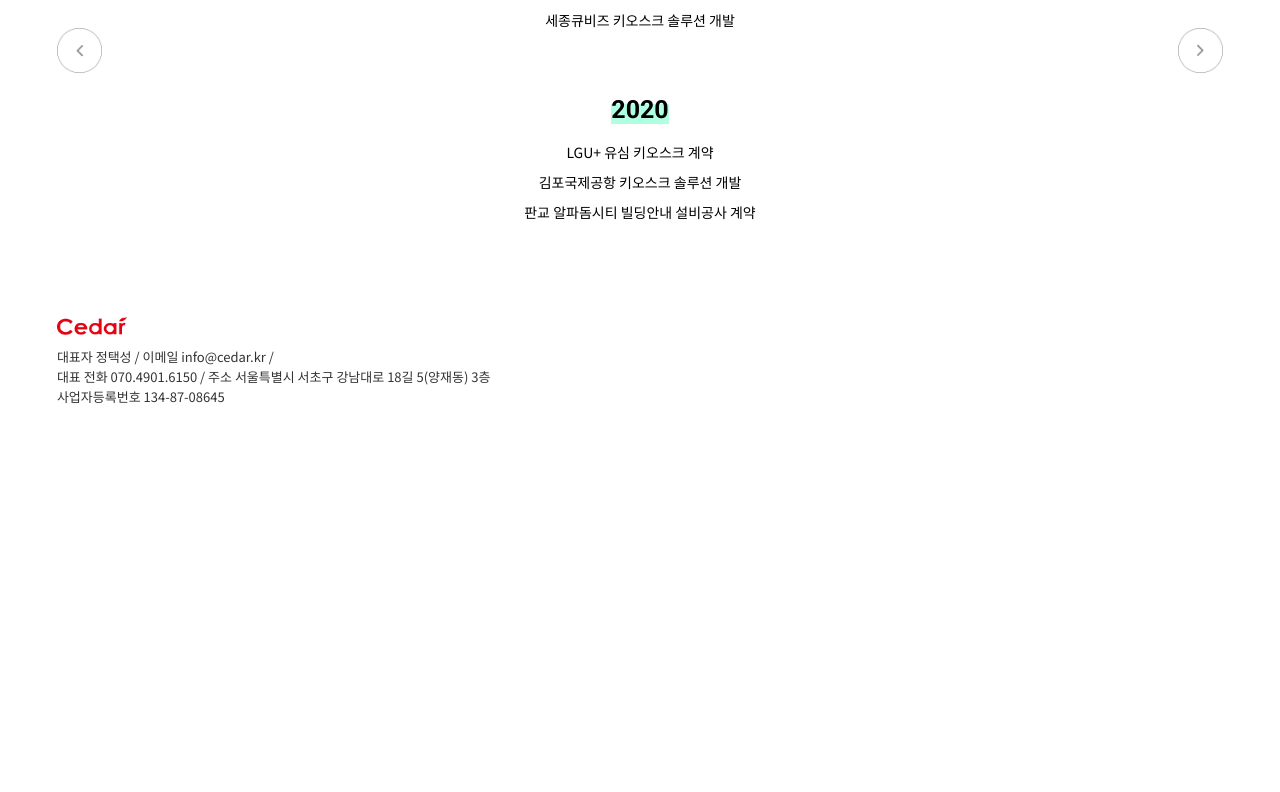
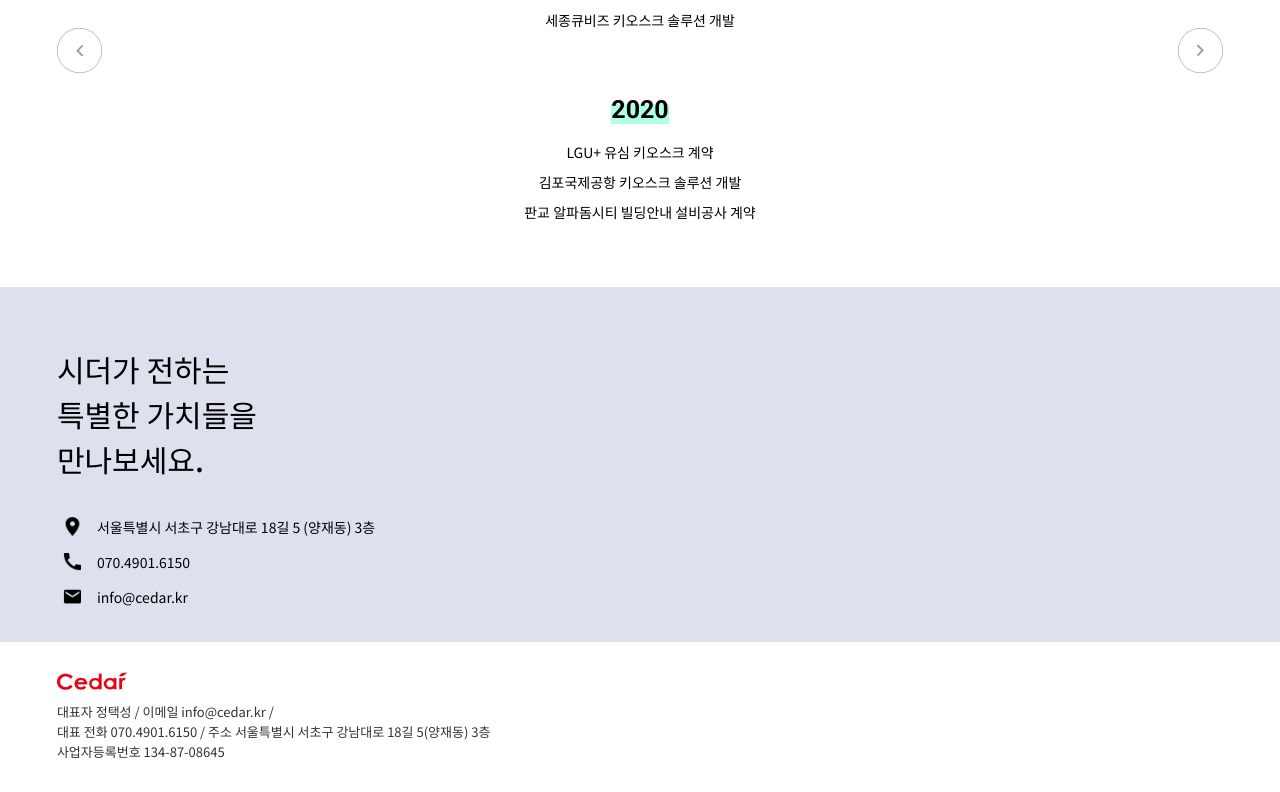
Before and after one commit to cedar-kr/cedar-hompage, a Next.js app in the folder cedar-homepage/: page / in a window 1280 px wide. Shown: the part 1462-2254 px from the top of the page. Before the commit the page ends 1899 px from the top, so only its background shows below. Built offline with nearby package versions, Linux system fonts and the light colour scheme.

Commit message:
[CWR-17] 회사 연락망(Contact) 영역 작업

```diff
--- /dev/null
+++ b/cedar-homepage/src/components/Contact.js
@@ -0,0 +1,71 @@
+import styled from 'styled-components'
+import Image from 'next/image'
+import { Row, Wrapper } from '../styles/Layout'
+import { Title, Text } from '../styles/PublicStyles'
+
+const ContactContainer = styled.section`
+  padding-top: 60px;
+  background-color: #dce1ed;
+`;
+
+export const ContactTitle = styled(Title)`
+  font-weight: 500;
+`;
+
+export const PaddingTextInfo = styled.div`
+  padding: 25px 0px;
+`;
+
+export const ContactInfo = styled(Row)`
+  justify-content: flex-start;
+  margin: 5px 0px;
+`;
+
+export const TextInfo = styled(Text)`
+  margin-left: 10px;
+`;
+
+export default function Contact() {
+  const contact_data = [
+    {
+      img: "/icons/location.png",
+      content: "서울특별시 서초구 강남대로 18길 5 (양재동) 3층"
+    },{
+      img: "/icons/phone.png",
+      content: "070.4901.6150"
+    },{
+      img: "/icons/email.png",
+      content: "info@cedar.kr"
+    }
+  ];
+
+  return (
+    <ContactContainer>
+      <Wrapper>
+        <ContactTitle>
+          시더가 전하는
+          <br />
+          특별한 가치들을
+          <br />
+          만나보세요.
+        </ContactTitle>
+        <PaddingTextInfo>
+          {contact_data.map((data,idx) => {
+            return (
+              <ContactInfo key={idx}>
+                <Image
+                  priority
+                  src={data.img}
+                  height={30}
+                  width={30}
+                  alt="Contact Icons"
+                />
+                <TextInfo>{data.content}</TextInfo>
+              </ContactInfo>
+            )
+          })}
+        </PaddingTextInfo>
+      </Wrapper>
+    </ContactContainer>
+  )
+};
--- a/cedar-homepage/src/pages/index.js
+++ b/cedar-homepage/src/pages/index.js
@@ -1,8 +1,9 @@
 import Head from 'next/head'
+import Header from '../components/Header'
 import Business from '../components/Business'
 import History from '../components/History'
+import Contact from '../components/contact'
 import Footer from '../components/Footer'
-import Header from '../components/Header'
 
 export default function Home() {
   return (
@@ -15,6 +16,7 @@
       <Header />
       <Business />
       <History />
+      <Contact />
       <Footer/>
     </div>
   )
```
